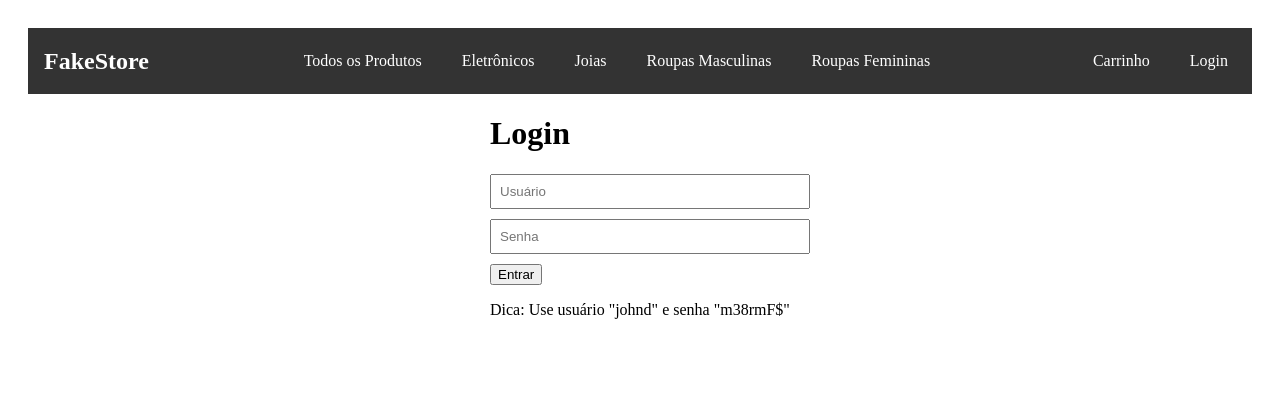
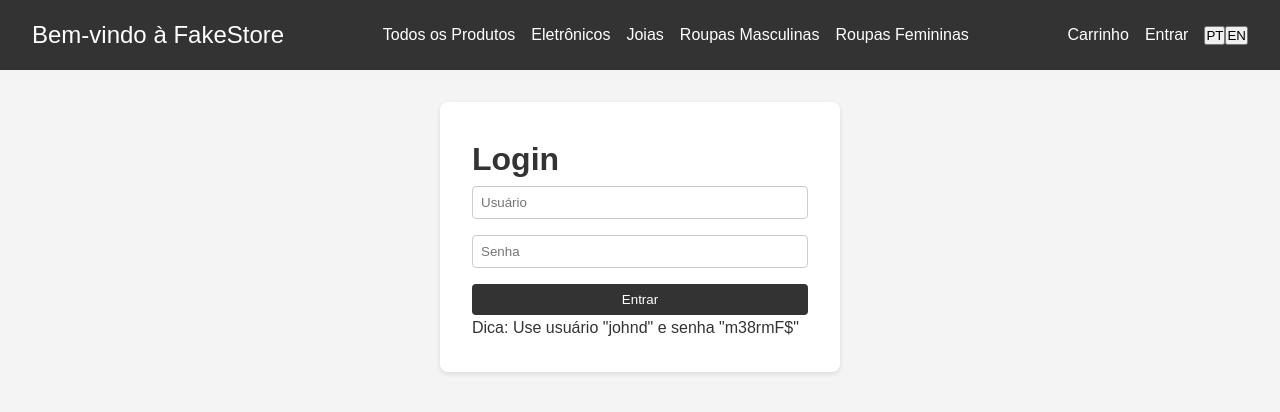
Before and after one commit to brendorr/fakestoreapi, a React (Create React App) app in the folder fake-store-app/: page /login in a window 1280 px wide. Shown: the top 412 px of the page. Built offline with nearby package versions, Linux system fonts and the light colour scheme.

Commit message:
css e i18n
css melhorado e implementaÇão do i18n

```diff
--- a/fake-store-app/package.json
+++ b/fake-store-app/package.json
@@ -12,13 +12,15 @@
     "@types/react": "^19.0.10",
     "@types/react-dom": "^19.0.4",
     "axios": "^1.7.9",
+    "i18next": "^24.2.2",
     "react": "^19.0.0",
     "react-dom": "^19.0.0",
+    "react-i18next": "^15.4.1",
     "react-router-dom": "^7.1.5",
-    "react-scripts": "5.0.1",
+    "react-scripts": "^5.0.1",
     "react-slick": "^0.30.3",
     "slick-carousel": "^1.8.1",
-    "typescript": "^4.9.5",
+    "typescript": "^5.7.3",
     "web-vitals": "^2.1.4"
   },
   "scripts": {
--- /dev/null
+++ b/fake-store-app/src/components/Arrows.tsx
@@ -0,0 +1,17 @@
+import React from 'react';
+
+interface ArrowProps {
+  onClick?: React.MouseEventHandler<HTMLDivElement>;
+}
+
+export const NextArrow: React.FC<ArrowProps> = ({ onClick }) => (
+  <div className="custom-arrow custom-next" onClick={onClick}>
+    &#9654; {/* seta para a direita */}
+  </div>
+);
+
+export const PrevArrow: React.FC<ArrowProps> = ({ onClick }) => (
+  <div className="custom-arrow custom-prev" onClick={onClick}>
+    &#9664; {/* seta para a esquerda */}
+  </div>
+);
--- a/fake-store-app/src/components/Navbar.tsx
+++ b/fake-store-app/src/components/Navbar.tsx
@@ -1,28 +1,35 @@
+// src/components/Navbar.tsx
 import React from 'react';
 import { Link, useNavigate } from 'react-router-dom';
 import { useAuth } from '../contexts/AuthContext';
+import { useTranslation } from 'react-i18next';
 
 const categories = [
-  { name: 'all', label: 'Todos os Produtos' },
-  { name: 'electronics', label: 'Eletrônicos' },
-  { name: 'jewelery', label: 'Joias' },
-  { name: "men's clothing", label: 'Roupas Masculinas' },
-  { name: "women's clothing", label: 'Roupas Femininas' }
+  { name: 'all', key: 'categories.all' },
+  { name: 'electronics', key: 'categories.electronics' },
+  { name: 'jewelery', key: 'categories.jewelery' },
+  { name: "men's clothing", key: 'categories.mens_clothing' },
+  { name: "women's clothing", key: 'categories.womens_clothing' }
 ];
 
 const Navbar = () => {
   const { isAuthenticated, logout } = useAuth();
   const navigate = useNavigate();
+  const { t, i18n } = useTranslation();
 
   const handleLogout = () => {
     logout();
     navigate('/');
   };
 
+  const changeLanguage = (lng: string) => {
+    i18n.changeLanguage(lng);
+  };
+
   return (
     <nav className="navbar">
       <div className="nav-brand">
-        <Link to="/">FakeStore</Link>
+        <Link to="/">{t('welcome')}</Link>
       </div>
 
       <div className="nav-categories">
@@ -32,18 +39,23 @@ const Navbar = () => {
             to={`/category/${category.name}`}
             className="nav-link"
           >
-            {category.label}
+            {t(category.key)}
           </Link>
         ))}
       </div>
 
       <div className="nav-actions">
-        <Link to="/cart" className="nav-link">Carrinho</Link>
+        <Link to="/cart" className="nav-link">{t('cart')}</Link>
         {isAuthenticated ? (
-          <button onClick={handleLogout} className="nav-link">Logout</button>
+          <button onClick={handleLogout} className="nav-link">{t('logout')}</button>
         ) : (
-          <Link to="/login" className="nav-link">Login</Link>
+          <Link to="/login" className="nav-link">{t('login')}</Link>
         )}
+        {/* Seletor de idioma */}
+        <div>
+          <button onClick={() => changeLanguage('pt')}>PT</button>
+          <button onClick={() => changeLanguage('en')}>EN</button>
+        </div>
       </div>
     </nav>
   );
--- a/fake-store-app/src/contexts/CartContext.tsx
+++ b/fake-store-app/src/contexts/CartContext.tsx
@@ -20,7 +20,6 @@ export const CartProvider: React.FC<{ children: React.ReactNode }> = ({ children
   const { user } = useAuth();
   const [cartItems, setCartItems] = useState<CartItem[]>([]);
 
-  // Carrega o carrinho do usuário ao montar ou quando o usuário muda
   useEffect(() => {
     if (user) {
       const savedCart = localStorage.getItem(`cart_${user}`);
@@ -30,12 +29,10 @@ export const CartProvider: React.FC<{ children: React.ReactNode }> = ({ children
         setCartItems([]);
       }
     } else {
-      // Se não houver usuário, limpa o carrinho
       setCartItems([]);
     }
   }, [user]);
 
-  // Salva o carrinho no localStorage sempre que ele for atualizado
   useEffect(() => {
     if (user) {
       localStorage.setItem(`cart_${user}`, JSON.stringify(cartItems));
@@ -43,6 +40,9 @@ export const CartProvider: React.FC<{ children: React.ReactNode }> = ({ children
   }, [cartItems, user]);
 
   const addToCart = (product: Product) => {
+    const audio = new Audio('/sounds/purchase.wav');
+    audio.play().catch((err) => console.error('Erro ao reproduzir o som:', err));
+
     setCartItems(prev => {
       const existing = prev.find(item => item.id === product.id);
       return existing
--- /dev/null
+++ b/fake-store-app/src/i18n.ts
@@ -0,0 +1,83 @@
+
+import i18n from 'i18next';
+import { initReactI18next } from 'react-i18next';
+
+const resources = {
+  en: {
+    translation: {
+      welcome: "Welcome to FakeStore",
+      login: "Login",
+      logout: "Logout",
+      "cart": "Cart",
+      "productsFeatured": "Trending",
+      "topRateds": "Top Rated",
+      "popular": "Popular",
+      "topRated": "Top Rated",
+      "reviews": "reviews",
+      "addToCart": "Add to Cart",
+      "cartTitle": "Shopping Cart",
+      "cartEmpty": "Your cart is empty.",
+      "backToShopping": "Back to shopping",
+      "quantity": "Quantity",
+      "subtotal": "Subtotal",
+      "total": "Total",
+      "remove": "Remove",
+      "clearCart": "Clear Cart",
+      "checkout": "Checkout",
+      "checkoutMessage": "Purchase simulated! Thank you!",
+      "categories": {
+        "all": "All Products",
+        "electronics": "Electronics",
+        "jewelery": "Jewelry",
+        "mens_clothing": "Men's Clothing",
+        "womens_clothing": "Women's Clothing"
+      }
+
+    }
+  },
+  pt: {
+    translation: {
+      welcome: "Bem-vindo à FakeStore",
+      login: "Entrar",
+      logout: "Sair",
+      "cart": "Carrinho",
+      "productsFeatured": "Produtos em Destaque",
+      "topRateds": "Melhores Avaliados",
+      "popular": "Popular",
+      "topRated": "Top Avaliado",
+      "reviews": "avaliações",
+      "addToCart": "Adicionar ao Carrinho",
+      "cartTitle": "Carrinho de Compras",
+      "cartEmpty": "Seu carrinho está vazio.",
+      "backToShopping": "Voltar às compras",
+      "quantity": "Quantidade",
+      "subtotal": "Subtotal",
+      "total": "Total",
+      "remove": "Remover",
+      "clearCart": "Limpar Carrinho",
+      "checkout": "Finalizar Compra",
+      "checkoutMessage": "Compra simulada! Obrigado!",
+      "categories": {
+        "all": "Todos os Produtos",
+        "electronics": "Eletrônicos",
+        "jewelery": "Joias",
+        "mens_clothing": "Roupas Masculinas",
+        "womens_clothing": "Roupas Femininas"
+      }
+
+    }
+  }
+};
+
+i18n
+  .use(initReactI18next)
+  .init({
+    resources,
+    lng: 'pt', // idioma padrão
+    fallbackLng: 'pt', // idioma de reserva caso a tradução não seja encontrada
+    interpolation: {
+      escapeValue: false, // React já faz a sanitização
+    },
+  });
+
+export default i18n;
--- a/fake-store-app/src/index.css
+++ b/fake-store-app/src/index.css
@@ -1,65 +1,298 @@
 
-.App {
-  padding: 20px;
+* {
+  margin: 0;
+  padding: 0;
+  box-sizing: border-box;
 }
 
+body {
+  font-family: Arial, sans-serif;
+  background-color: #f4f4f4;
+  color: #333;
+  line-height: 1.6;
+}
+
+
+.navbar {
+  display: flex;
+  justify-content: space-between;
+  align-items: center;
+  padding: 1rem 2rem;
+  background-color: #333;
+  color: #fff;
+}
+
+.nav-brand a {
+  font-size: 1.5rem;
+  color: #fff;
+  text-decoration: none;
+}
+
+.nav-categories,
+.nav-actions {
+  display: flex;
+  gap: 1rem;
+}
+
+.nav-link {
+  color: #fff;
+  text-decoration: none;
+  transition: color 0.3s;
+}
+
+.nav-link:hover {
+  color: #ffd700;
+}
+
+button.nav-link {
+  background: none;
+  border: none;
+  cursor: pointer;
+  font: inherit;
+}
+
+
+.badge {
+  display: inline-block;
+  padding: 0.25rem 0.5rem;
+  border-radius: 0.25rem;
+  font-weight: bold;
+  color: #333;
+  margin-bottom: 0.5rem;
+}
+
+
+.loading-spinner {
+  text-align: center;
+  padding: 2rem;
+  font-size: 1.5rem;
+}
+
+
 .product-card {
-  border: 1px solid #ddd;
-  padding: 10px;
-  margin: 10px;
-  max-width: 200px;
+  display: flex;
+  flex-direction: column;
+  align-items: center;
+  justify-content: center;
+  text-align: center;
+  width: 100%;
+  height: 100%;
+}
+
+.product-card:hover {
+  transform: translateY(-5px);
+}
+
+.product-card img {
+  max-width: 100%;
+  height: 200px;
+  object-fit: contain;
+  margin-bottom: 1rem;
+}
+
+.product-card h3 {
+  font-size: 1.2rem;
+  margin-bottom: 0.5rem;
+}
+
+.product-card p {
+  font-size: 1rem;
+  margin-bottom: 0.5rem;
+}
+
+.product-rating {
+  display: flex;
+  justify-content: center;
+  gap: 0.5rem;
+  margin-bottom: 1rem;
+}
+
+.product-card button {
+  padding: 0.5rem 1rem;
+  background-color: #333;
+  color: #fff;
+  border: none;
+  border-radius: 4px;
+  cursor: pointer;
+  transition: background 0.3s;
+}
+
+.product-card button:hover {
+  background-color: #555;
+}
+
+
+.product-list {
+  display: grid;
+  grid-template-columns: repeat(auto-fit, minmax(250px, 1fr));
+  gap: 1rem;
+  padding: 1rem;
+}
+
+
+.home-page {
+  padding: 2rem;
+}
+
+
+.slick-slide > div {
+  display: flex;
+  justify-content: center;
+}
+
+.slick-list {
+  margin: 0 -10px;
+}
+
+
+.cart-page {
+  padding: 2rem;
 }
 
 .cart-item {
   display: flex;
   align-items: center;
-  gap: 10px;
-  margin: 10px 0;
-  padding: 10px;
-  border-bottom: 1px solid #eee;
+  gap: 1rem;
+  background: #fff;
+  padding: 1rem;
+  border-radius: 8px;
+  margin-bottom: 1rem;
 }
 
+.cart-item img {
+  width: 50px;
+  height: 50px;
+  object-fit: contain;
+}
+
+.cart-summary {
+  text-align: right;
+  margin-top: 1rem;
+}
+
+.cart-summary button {
+  padding: 0.5rem 1rem;
+  margin-left: 0.5rem;
+  background-color: #333;
+  color: #fff;
+  border: none;
+  border-radius: 4px;
+  cursor: pointer;
+  transition: background 0.3s;
+}
+
+.cart-summary button:hover {
+  background-color: #555;
+}
+
+
 .login-page {
-  max-width: 300px;
-  margin: 0 auto;
+  max-width: 400px;
+  margin: 2rem auto;
+  background: #fff;
+  padding: 2rem;
+  border-radius: 8px;
+  box-shadow: 0 2px 5px rgba(0,0,0,0.1);
+}
+
+.login-page form {
+  display: flex;
+  flex-direction: column;
+  gap: 1rem;
 }
 
 .login-page input {
-  display: block;
-  width: 100%;
-  margin: 10px 0;
-  padding: 8px;
+  padding: 0.5rem;
+  border: 1px solid #ccc;
+  border-radius: 4px;
 }
 
-.navbar {
-  display: flex;
-  justify-content: space-between;
-  align-items: center;
-  padding: 1rem;
-  background: #333;
-  color: white;
-}
-
-.nav-brand a {
-  color: white;
-  text-decoration: none;
-  font-size: 1.5rem;
-  font-weight: bold;
-}
-
-.nav-categories, .nav-actions {
-  display: flex;
-  gap: 1.5rem;
-}
-
-.nav-link {
-  color: white;
-  text-decoration: none;
+.login-page button {
   padding: 0.5rem;
+  background-color: #333;
+  color: #fff;
+  border: none;
   border-radius: 4px;
+  cursor: pointer;
   transition: background 0.3s;
 }
 
-.nav-link:hover {
-  background: #555;
+.login-page button:hover {
+  background-color: #555;
 }
+
+
+.product-details {
+  max-width: 800px;
+  margin: 2rem auto;
+  background: #fff;
+  padding: 2rem;
+  border-radius: 8px;
+  box-shadow: 0 2px 5px rgba(0,0,0,0.1);
+}
+
+.product-details img {
+  max-width: 100%;
+  height: 300px;
+  object-fit: contain;
+  margin-bottom: 1rem;
+}
+
+.product-details h1 {
+  margin-bottom: 1rem;
+}
+
+.product-details p {
+  margin-bottom: 1rem;
+}
+
+.product-details button {
+  padding: 0.5rem 1rem;
+  background-color: #333;
+  color: #fff;
+  border: none;
+  border-radius: 4px;
+  cursor: pointer;
+  transition: background 0.3s;
+}
+
+.product-details button:hover {
+  background-color: #555;
+}
+
+.carousels-container {
+  display: flex;
+  gap: 2rem;
+  flex-wrap: wrap;
+}
+
+
+.carousel-item {
+  flex: 1;
+  min-width: 300px;
+}
+
+
+.custom-arrow {
+  position: absolute;
+  top: 50%;
+  transform: translateY(-50%);
+  z-index: 1;
+  background: rgba(0, 0, 0, 0.5);
+  color: #fff;
+  width: 30px;
+  height: 30px;
+  display: flex;
+  align-items: center;
+  justify-content: center;
+  cursor: pointer;
+  border-radius: 50%;
+}
+
+.custom-prev {
+  left: 10px;
+}
+
+.custom-next {
+  right: 10px;
+}
--- a/fake-store-app/src/index.tsx
+++ b/fake-store-app/src/index.tsx
@@ -3,6 +3,7 @@ import ReactDOM from 'react-dom/client';
 import './index.css';
 import App from './App';
 import reportWebVitals from './reportWebVitals';
+import './i18n';
 
 const root = ReactDOM.createRoot(
   document.getElementById('root') as HTMLElement
```
Also changed, not shown: fake-store-app/src/components/ProductCard.tsx (+6 -4 lines), fake-store-app/src/pages/Cart.tsx (+12 -8 lines), fake-store-app/src/pages/Home.tsx (+14 -3 lines), 2 other files (tests, documents, lock files or other folders).
